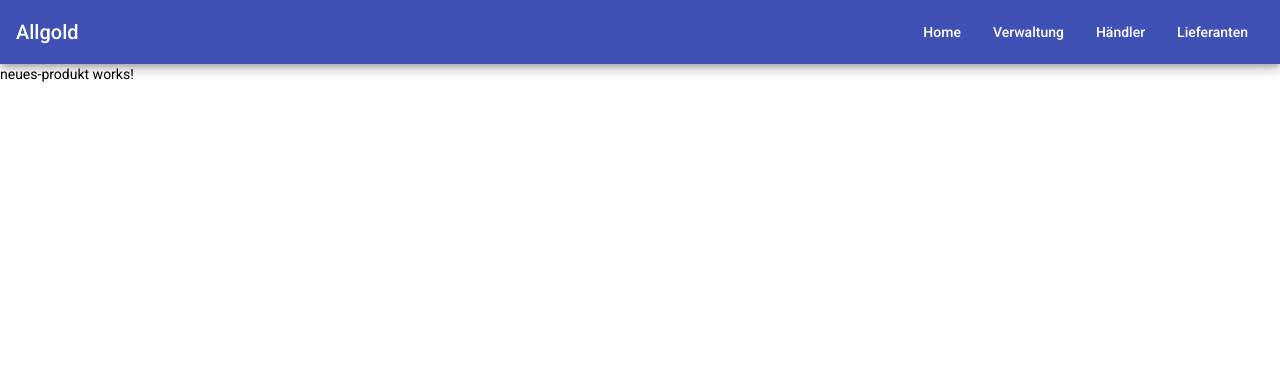
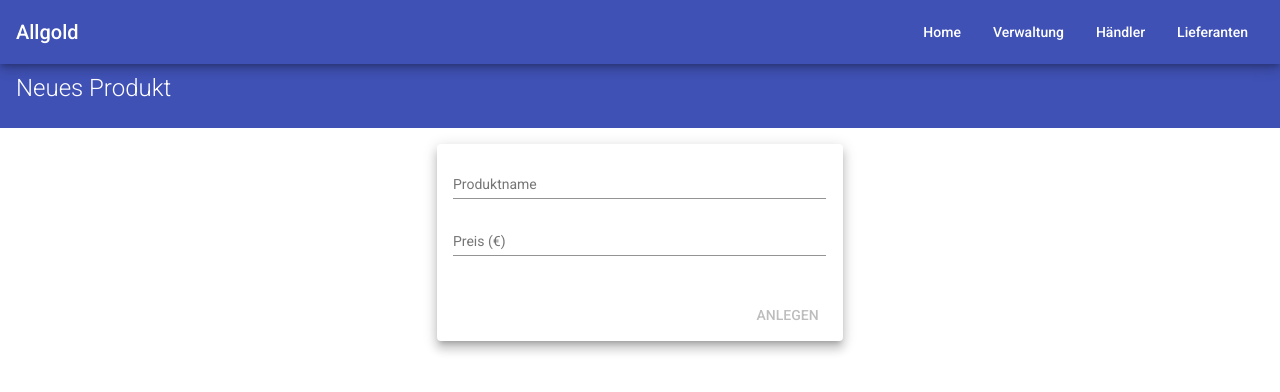
Before and after one commit to samuelpfalzer/allgold, an Angular app in the folder web/: page /app-neues-produkt in a window 1280 px wide. Shown: the top 392 px of the page. Built offline with nearby package versions, Linux system fonts and the light colour scheme.

Commit message:
Neues Produkt anlegen implementiert

```diff
--- a/web/src/app/app.module.ts
+++ b/web/src/app/app.module.ts
@@ -26,7 +26,7 @@ import { HaendlerVerkaufComponent } from './haendler-verkauf/haendler-verkauf.co
 import { VerwaltungMenuComponent } from './verwaltung-menu/verwaltung-menu.component';
 import { NeuesProduktComponent } from './neues-produkt/neues-produkt.component';
 import { NeueVerkaufsstelleComponent } from './neue-verkaufsstelle/neue-verkaufsstelle.component';
-
+import { MatInputModule } from '@angular/material/input';
 
 @NgModule({
   declarations: [
@@ -57,7 +57,8 @@ import { NeueVerkaufsstelleComponent } from './neue-verkaufsstelle/neue-verkaufs
     MatDividerModule,
     MatIconModule,
     MatSelectModule,
-    MatFormFieldModule
+    MatFormFieldModule,
+    MatInputModule
   ],
   providers: [],
   bootstrap: [AppComponent]
--- a/web/src/app/neues-produkt/neues-produkt.component.css
+++ b/web/src/app/neues-produkt/neues-produkt.component.css
@@ -0,0 +1,20 @@
+.neues-produkt-container {
+    margin: 1rem;
+    display: grid;
+    grid-gap: 1rem;
+    grid-template-columns: 1fr 1fr 1fr;
+}
+
+.menu-item {
+    display: flex;
+    flex-wrap: wrap;
+    align-content: space-between;
+}
+
+mat-card-actions {
+    text-align: right;
+}
+
+mat-form-field {
+    width: 100%;
+}
--- a/web/src/app/neues-produkt/neues-produkt.component.html
+++ b/web/src/app/neues-produkt/neues-produkt.component.html
@@ -1 +1,30 @@
-<p>neues-produkt works!</p>
+<mat-toolbar color="primary">
+    <h2 class="mat-headline">Neues Produkt</h2>
+</mat-toolbar>
+
+<div class="component-container neues-produkt-container">
+    <div></div>
+
+    <mat-card class="menu-item" class="mat-elevation-z8 lieferplan-item">
+        <mat-card-content>
+
+            <mat-form-field>
+                <mat-label>Produktname</mat-label>
+                <input matInput placeholder="Produktname" [(ngModel)]="name">
+            </mat-form-field>
+
+            <mat-form-field>
+                <mat-label>Preis (&euro;)</mat-label>
+                <input matInput placeholder="Preis (&euro;)" [(ngModel)]="preis">
+            </mat-form-field>
+
+        </mat-card-content>
+
+        <mat-card-actions>
+            <button *ngIf="(name != null) && (preis != null)" mat-button color="primary"
+                (click)="produktAnlegen()">ANLEGEN</button>
+            <button *ngIf="(name == null) || (preis == null)" mat-button disabled>ANLEGEN</button>
+        </mat-card-actions>
+    </mat-card>
+
+</div>
--- a/web/src/app/neues-produkt/neues-produkt.component.ts
+++ b/web/src/app/neues-produkt/neues-produkt.component.ts
@@ -1,4 +1,6 @@
 import { Component, OnInit } from '@angular/core';
+import { HttpClient } from '@angular/common/http';
+import { Router } from '@angular/router';
 
 @Component({
   selector: 'app-neues-produkt',
@@ -6,10 +8,20 @@ import { Component, OnInit } from '@angular/core';
   styleUrls: ['./neues-produkt.component.css']
 })
 export class NeuesProduktComponent implements OnInit {
+  name: string;
+  preis: number;
 
-  constructor() { }
+  constructor(private http: HttpClient, private router: Router) { }
 
   ngOnInit(): void {
+    this.name = null;
+    this.preis = null;
   }
 
+  produktAnlegen() {
+    this.http.post("/api/produkt", { name: this.name, preis: this.preis }).subscribe(e => {
+      console.log("pimmel");
+    });
+    this.router.navigate(['/app-verwaltung-menu']);
+  }
 }
```
Also changed, not shown: 1 other file (tests, documents, lock files or other folders).
